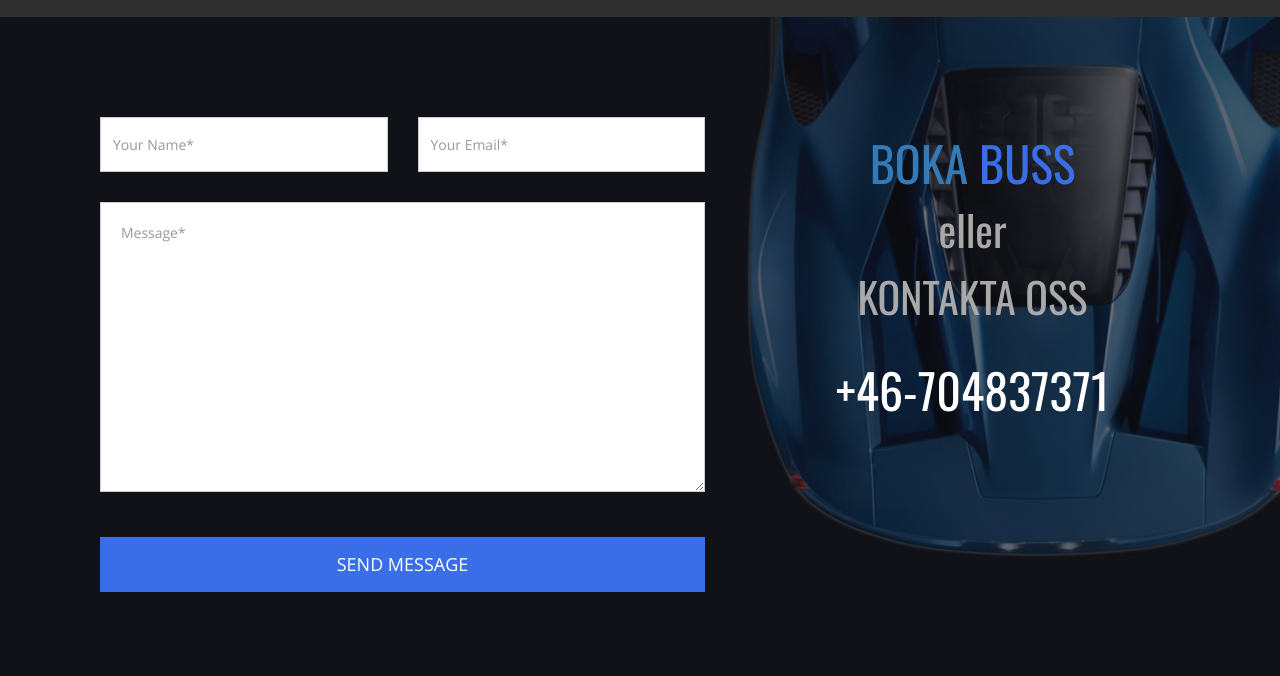
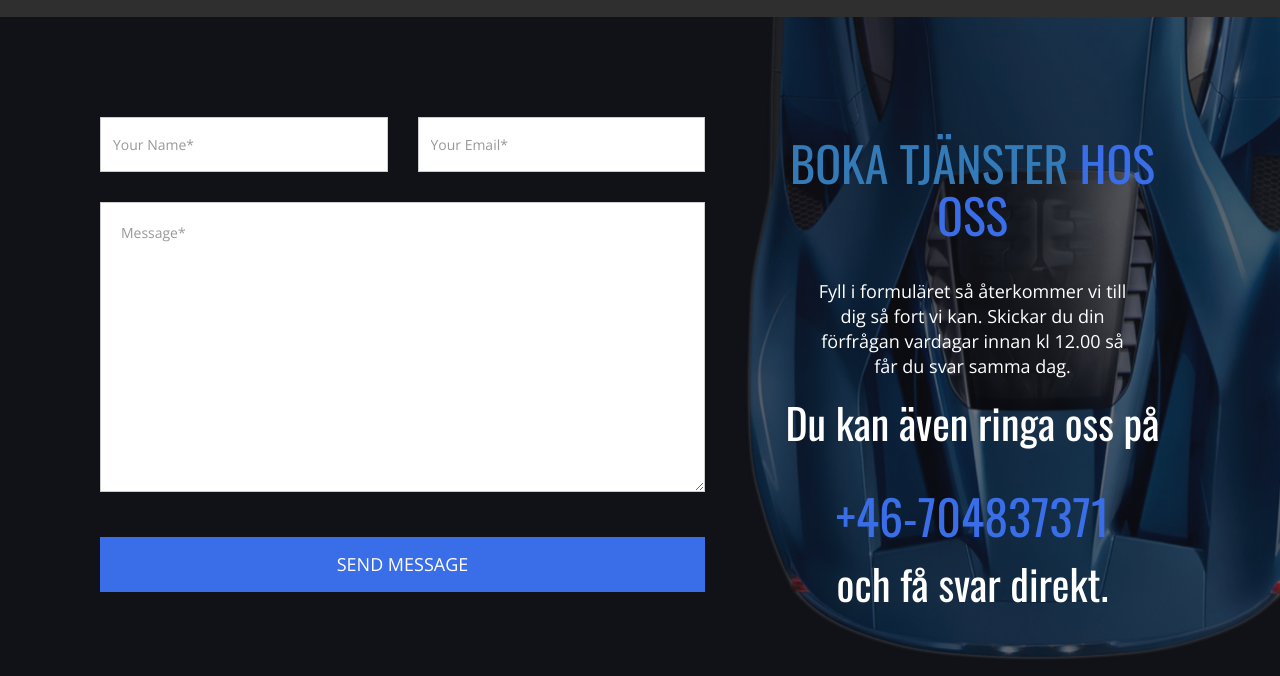
Before and after one commit to miladfahimi/project-231222-003, a plain HTML site: page index.html in a window 1280 px wide. Shown: the part 2060-2736 px from the top of the page. Drawn offline with nearby package versions, Linux system fonts and the light colour scheme; grey boxes are pictures that could not be loaded; files whose address does not match are found by name.

Commit message:
add information to contact form

```diff
--- a/index.html
+++ b/index.html
@@ -169,7 +169,7 @@
   <section id="contact" class="contact-section section-padding">
     <div class="container">
       <div class="section-content">
-        <div class="col-md-7 wow fadeInUp" data-wow-duration=".8s" data-wow-delay="0.4s">
+        <div class="col-md-7 wow fadeInUp">
           <form id="contactForm">
             <div class="input-box">
               <div class="col-md-6">
@@ -193,10 +193,15 @@
         </div><!-- /.col-md-7 -->
         <div class="col-md-5 wow fadeInUp" data-wow-duration=".8s" data-wow-delay="0.6s">
           <div class="section-head text-center">
-            <h2><a href="book.html">Boka <span>Buss</span></a></h2>
-            <h3 class="gray">eller</h3>
-            <h3 class="gray">KONTAKTA OSS</h3>&nbsp;
-            <h2><a style="color: white" href="tel: +46704837371">+46-704837371</a></h2>
+            <h2><a href="book.html">Boka tjänster <span>hos oss</span></a></h2>
+            <!-- <h3 class="gray">eller</h3> -->
+            <p style="font-weight: 300; color: white; font-size: 18px; padding: 20px 0;">Fyll i formuläret så återkommer
+              vi till dig så
+              fort vi kan.
+              Skickar du din förfrågan vardagar innan kl 12.00 så får du svar samma dag. </p>
+            <h3 class="white" style="color: #3a6ee8">Du kan även ringa oss på</h3>&nbsp;
+            <h2><a style="color: #3a6ee8" href="tel: +46704837371">+46-704837371</a></h2>
+            <h3 class="white" style="color: #3a6ee8">och få svar direkt.</h3>&nbsp;
           </div>
         </div><!-- /.col-md-5 -->
       </div><!-- /.section-content -->
```
Also changed, not shown: book.html (+14 -1 lines).
